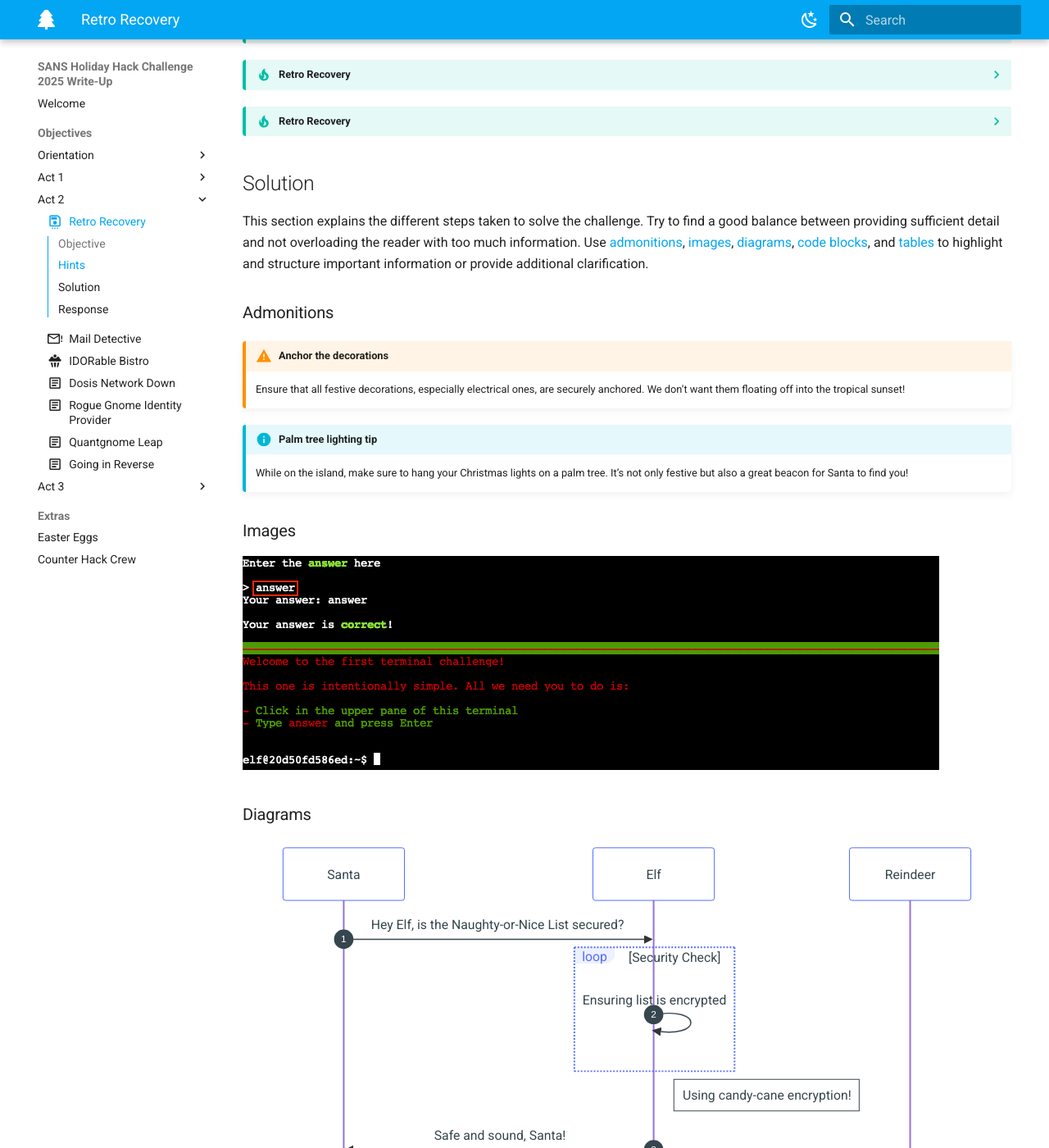
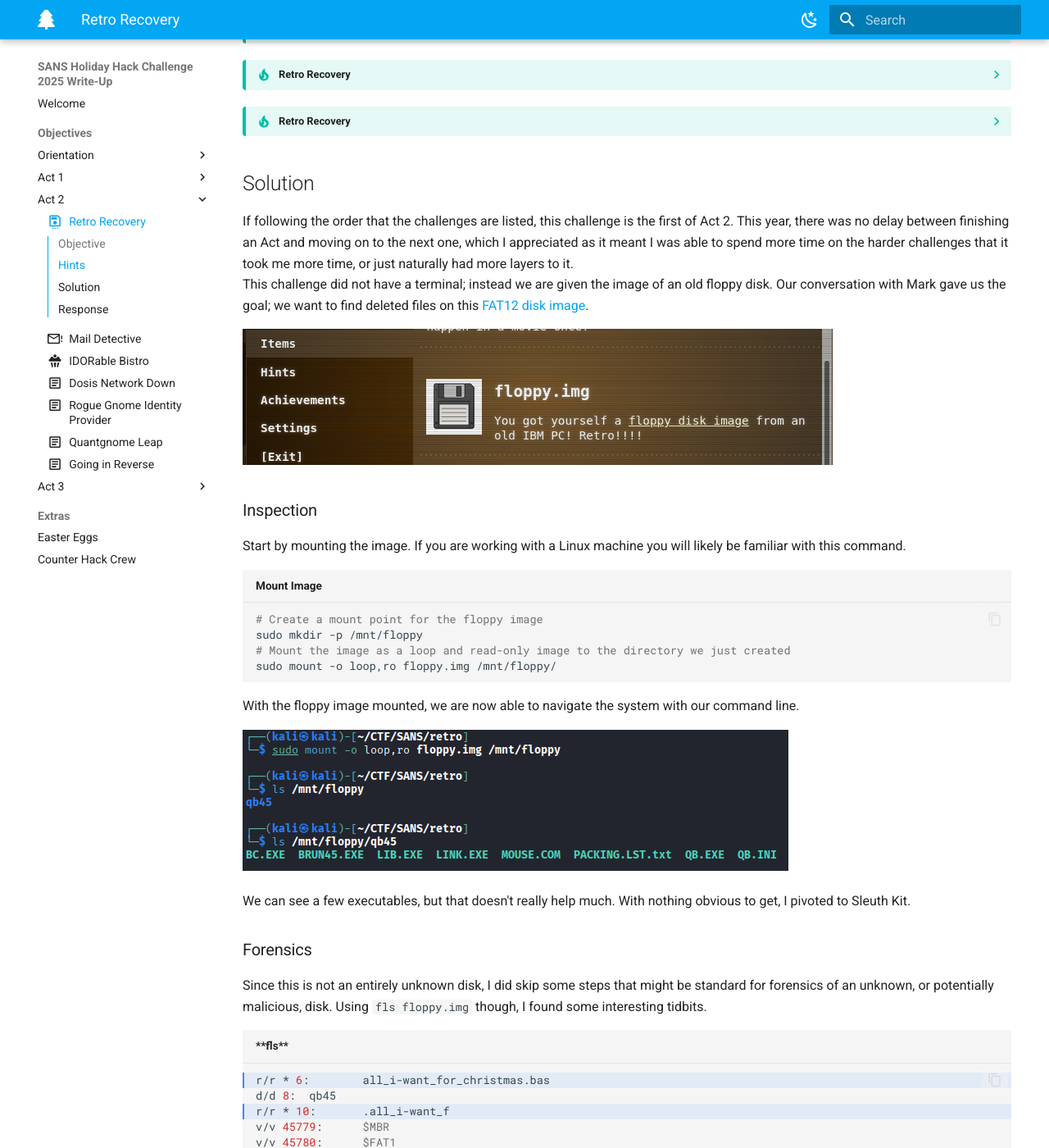
Before and after one commit to knight-scott/HHC_2025, an MkDocs documentation site: the page built from docs/objectives/o12.md, in a window 1280 px wide and 1400 px high, scrolled down 542 px. Shown: the whole window at 82% size. Built offline with MkDocs 1.6.1 and Material for MkDocs 9.7.7, drawn with Linux system fonts in a browser that asks for light colours; comment, search, counter and statistics services are not loaded; some of the changed text lies outside the part shown.

Commit message:
retro write up

````diff
--- a/docs/objectives/o12.md
+++ b/docs/objectives/o12.md
@@ -38,63 +38,59 @@
 
 ## Solution
 
-This section explains the different steps taken to solve the challenge. Try to find a good balance between providing sufficient detail and not overloading the reader with too much information. Use [admonitions](https://squidfunk.github.io/mkdocs-material/reference/admonitions/), [images](https://squidfunk.github.io/mkdocs-material/reference/images/), [diagrams](https://squidfunk.github.io/mkdocs-material/reference/diagrams/), [code blocks](https://squidfunk.github.io/mkdocs-material/reference/code-blocks/), and [tables](https://squidfunk.github.io/mkdocs-material/reference/data-tables/) to highlight and structure important information or provide additional clarification.
+If following the order that the challenges are listed, this challenge is the first of Act 2. This year, there was no delay between finishing an Act and moving on to the next one, which I appreciated as it meant I was able to spend more time on the harder challenges that it took me more time, or just naturally had more layers to it.<br/>
+This challenge did not have a terminal; instead we are given the image of an old floppy disk. Our conversation with Mark gave us the goal; we want to find deleted files on this [FAT12 disk image](../artifacts/objectives/o12/floppy.img).
 
-### Admonitions
+![floppy](../img/objectives/o12/floppy.png)
 
-!!! warning "Anchor the decorations"
-    Ensure that all festive decorations, especially electrical ones, are securely anchored. We don’t want them floating off into the tropical sunset!
+### Inspection
 
-!!! info "Palm tree lighting tip"
-    While on the island, make sure to hang your Christmas lights on a palm tree. It’s not only festive but also a great beacon for Santa to find you!
+Start by mounting the image. If you are working with a Linux machine you will likely be familiar with this command.
 
-### Images
-
-![Terminal output](../img/objectives/o5/terminal_output_o5.png)
-
-### Diagrams
-
-```mermaid
-sequenceDiagram
-  autonumber
-  Santa->>Elf: Hey Elf, is the Naughty-or-Nice List secured?
-  loop Security Check
-      Elf->>Elf: Ensuring list is encrypted
-  end
-  Note right of Elf: Using candy-cane encryption!
-  Elf-->>Santa: Safe and sound, Santa!
-  Santa->>Reindeer: Rudolph, did you patch the sleigh's software?
-  Note left of Reindeer: Checking for reindeerOS updates...
-  Reindeer-->>Santa: All patched and glowing bright!
+```bash title="Mount Image"
+# Create a mount point for the floppy image
+sudo mkdir -p /mnt/floppy
+# Mount the image as a loop and read-only image to the directory we just created
+sudo mount -o loop,ro floppy.img /mnt/floppy/
 ```
 
-### Code blocks
+With the floppy image mounted, we are now able to navigate the system with our command line.
 
-```bash linenums="1" hl_lines="7" title="Countdown script (with line 7 highlighted)"
-#!/bin/bash
-echo "Christmas Holiday Countdown"
+![mounted](../img/objectives/o12/mounted.png)
 
-days_until_xmas=$(($(date -d "Dec 25" +%j) - $(date +%j)))
+We can see a few executables, but that doesn't really help much. With nothing obvious to get, I pivoted to Sleuth Kit.
 
-if [ $days_until_xmas -ge 0 ]; then
-  echo "Only $days_until_xmas days until Christmas!"
-else
-  echo "Christmas has passed! Hope you had a great time!"
-fi
+### Forensics
+
+Since this is not an entirely unknown disk, I did skip some steps that might be standard for forensics of an unknown, or potentially malicious, disk. Using `fls floppy.img` though, I found some interesting tidbits.
+
+```bash title="**fls**" hl_lines="1 3"
+r/r * 6:        all_i-want_for_christmas.bas
+d/d 8:  qb45
+r/r * 10:       .all_i-want_f
+v/v 45779:      $MBR
+v/v 45780:      $FAT1
+v/v 45781:      $FAT2
+V/V 45782:      $OrphanFiles
 ```
 
-### Tables
+I recognize `qb45` as the directory from mounting the image. The astrisk (*), however, represents a deleted file! One of these is likely what we are looking for, and since the one with the `.bas` extension is likely human readable, that's where I started.<bt/>
 
-| Activity             | Santa's Verdict       | Elf Comments                    |
-| :------------------- | :-------------------- | :------------------------------ |
-| Iceberg Surfing      | Risky Business        | "Lost three surfboards!"        |
-| Polar Bear Hugs      | Approach with Caution | "Fluffy but... brisk."          |
-| Snow Fort Building   | Highly Recommended    | "Elf-sized doorways only."      |
-| Aurora Light Chasing | Magical Experience    | "Better than Christmas lights!" |
-| Penguin Parade       | Absolute Must-See     | "They're oddly organized!"      |
+```bash title="Extract Deleted Files"
+# use Sleuth Kit's icat to extract by inode despite being deleted
+icat floppy.img 6 > all_i-want_for_christmas.bas
+# read the extracted file
+cat all_i-want_for_christmas.bas
+```
 
-!!! success "Answer"
-    Insert the answer to the objective here.
+The `.bas` [file](../artifacts/objectives/o12/all_i-want_for_christmas.bas) is a BASIC source code, seemingly for a StarTrek game! However, I noticed when reviewing the code that there was some encoded looking text that was tucked into the description kinda haphazardly.<br/>
+
+![hidden](../img/objectives/o12/hidden.png)
+
+As is my habit with CTFs, any time there is some potentially encoded string, plug it into CyberChef to find out what it is...
+
+!!! success
+    ![flag](../img/objectives/o12/flag.png)
 
 ## Response
 
````
Also changed, not shown: docs/ch_crew.md (+4 -0 lines), docs/easter_eggs.md (+0 -2 lines), docs/objectives/o16.md (+10 -5 lines), docs/objectives/o17.md (+9 -4 lines), docs/objectives/o18.md (+10 -5 lines), docs/img/objectives/o12/flag.png (added), docs/img/objectives/o12/floppy.png (added), docs/img/objectives/o12/hidden.png (added), docs/img/objectives/o12/mark.png (added), docs/img/objectives/o12/mounted.png (added), docs/img/objectives/o13/mail_intro.png (added), 1 other file.
